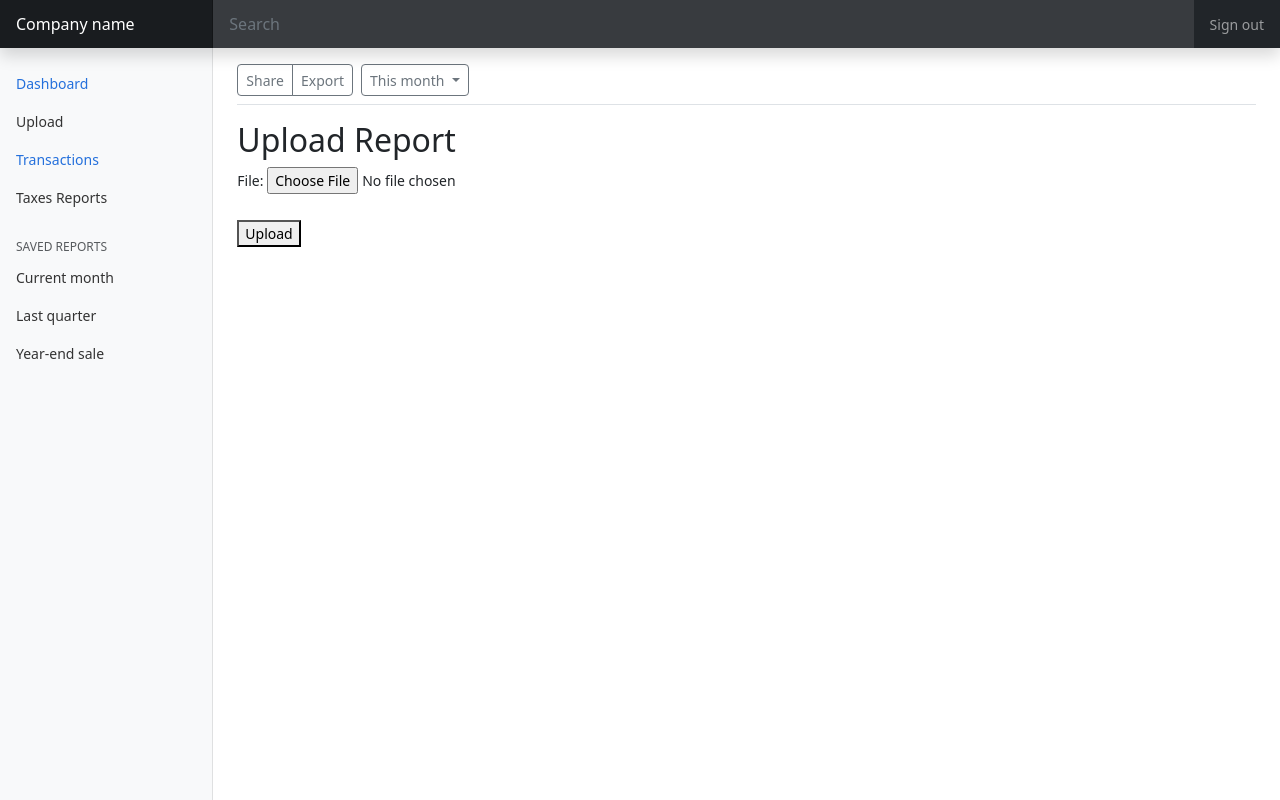
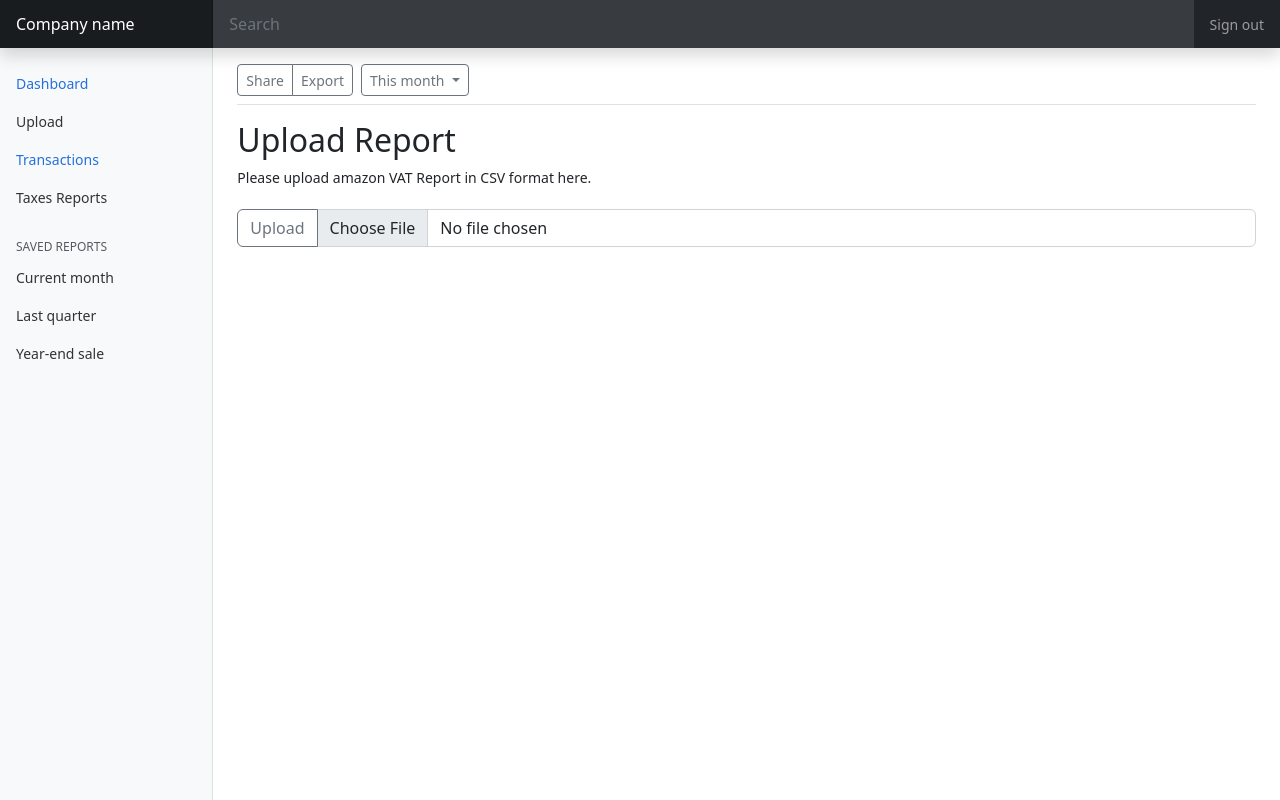
Before and after one commit to Simple2B/tax_calc, a Django app: page /transactions/upload/ in a window 1280 px wide. Run offline with Django 4.2, Linux system fonts and the light colour scheme; the visitor is signed in with stand-in values (Sample User, id 1); some libraries are stand-ins or nearby versions.

Commit message:
Update upload template

```diff
--- a/static/base/css/dashboard.css
+++ b/static/base/css/dashboard.css
@@ -143,7 +143,3 @@ body {
   white-space: nowrap;
   -webkit-overflow-scrolling: touch;
 }
-
-button[type="submit"] {
-  margin-top: 10px;
-}
--- a/templates/transaction/upload.html
+++ b/templates/transaction/upload.html
@@ -5,10 +5,16 @@
 {% block content %}
 
 <h2>Upload Report</h2>
+<p class="white mb-0">
+  Please upload amazon VAT Report in CSV format here.
+</p>
+<br>
 <form action="{% url 'transactions:upload' %}" method="post" enctype="multipart/form-data">
   {% csrf_token %}
-  {{ form.as_p }}
-  <button type="submit">Upload</button>
+  <div class="input-group mb-3">
+    <button class="btn btn-outline-secondary" type="submit" id="inputGroupFileAddon">Upload</button>
+    <input type="file" name="file" class="form-control" id="inputGroupFile" aria-describedby="inputGroupFileAddon" aria-label="Upload">
+  </div>
 </form>
 
 {% endblock %}
```
